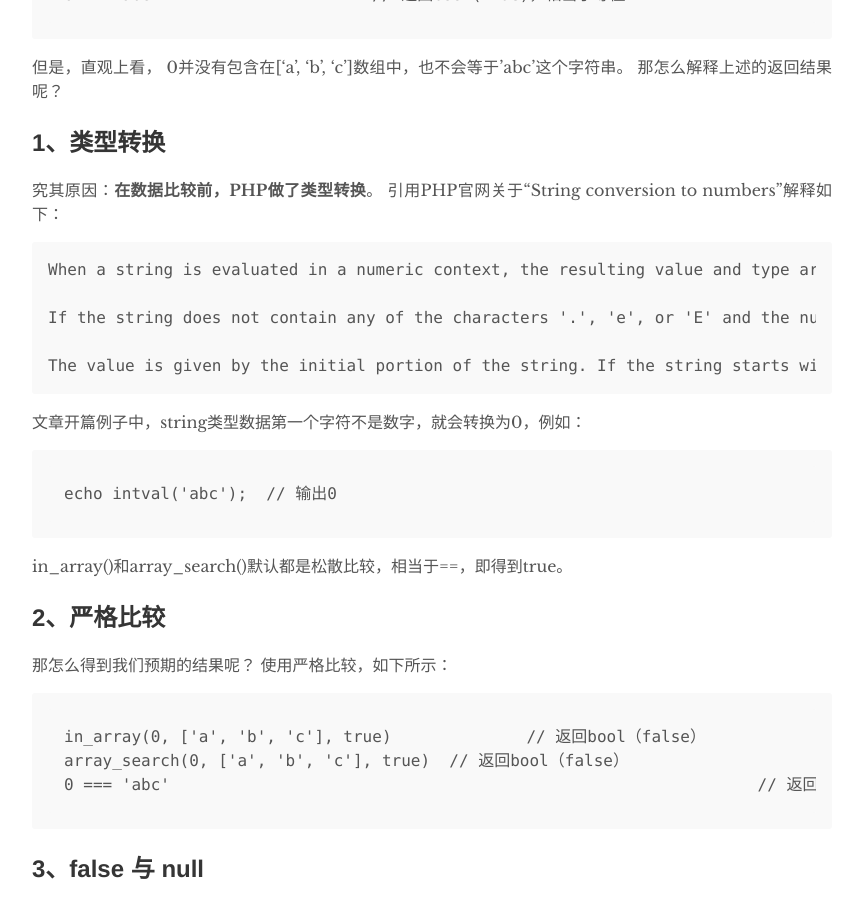
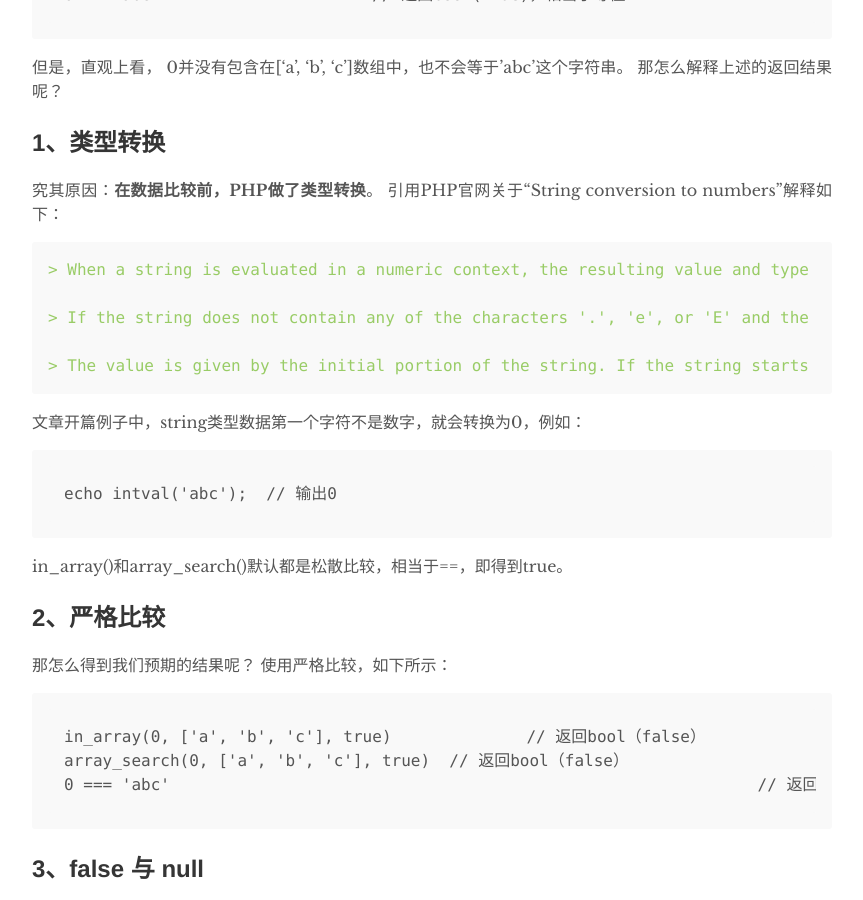
Before and after one commit to flyer0126/flyer0126.github.io, a Jekyll site: the page built from _posts/2018-12-03-为啥in_array(0, ['a', 'b', 'c']) 返回true？.md, in a window 1280 px wide and 900 px high, scrolled down 655 px. Shown: the whole window, without its empty margins (208-1071 px from the left). Built offline with Jekyll 4.4.1, drawn with Linux system fonts in a browser that asks for light colours; our own code applies the rules of GitHub Pages for plain Markdown files.

```diff
--- a/_posts/2018-12-03-为啥in_array(0, ['a', 'b', 'c']) 返回true？.md
+++ b/_posts/2018-12-03-为啥in_array(0, ['a', 'b', 'c']) 返回true？.md
@@ -16,11 +16,11 @@ array_search(0, ['a', 'b', 'c']) // 返回int(0)，相当于是第一个值的
 引用PHP官网关于“String conversion to numbers”解释如下：
 
 {% highlight markdown %}
-When a string is evaluated in a numeric context, the resulting value and type are determined as follows.
+> When a string is evaluated in a numeric context, the resulting value and type are determined as follows.
 
-If the string does not contain any of the characters '.', 'e', or 'E' and the numeric value fits into integer type limits (as defined by PHP_INT_MAX), the string will be evaluated as an integer. In all other cases it will be evaluated as a float.
+> If the string does not contain any of the characters '.', 'e', or 'E' and the numeric value fits into integer type limits (as defined by PHP_INT_MAX), the string will be evaluated as an integer. In all other cases it will be evaluated as a float.
 
-The value is given by the initial portion of the string. If the string starts with valid numeric data, this will be the value used. Otherwise, the value will be 0 (zero). Valid numeric data is an optional sign, followed by one or more digits (optionally containing a decimal point), followed by an optional exponent. The exponent is an 'e' or 'E' followed by one or more digits.
+> The value is given by the initial portion of the string. If the string starts with valid numeric data, this will be the value used. Otherwise, the value will be 0 (zero). Valid numeric data is an optional sign, followed by one or more digits (optionally containing a decimal point), followed by an optional exponent. The exponent is an 'e' or 'E' followed by one or more digits.
 {% endhighlight %}
 
 文章开篇例子中，string类型数据第一个字符不是数字，就会转换为0，例如：
```
